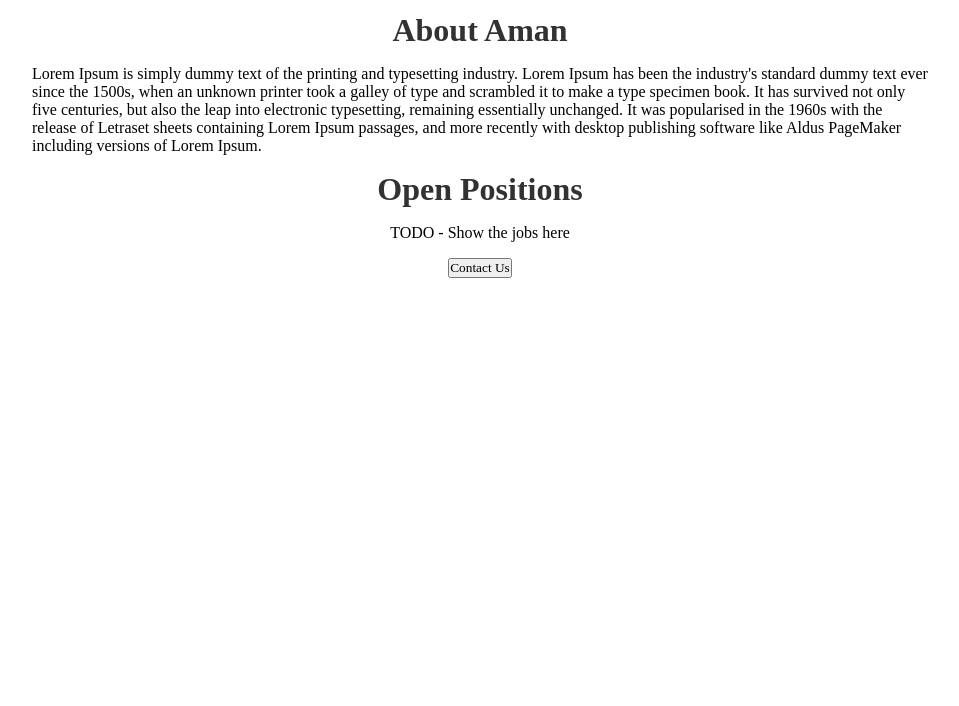
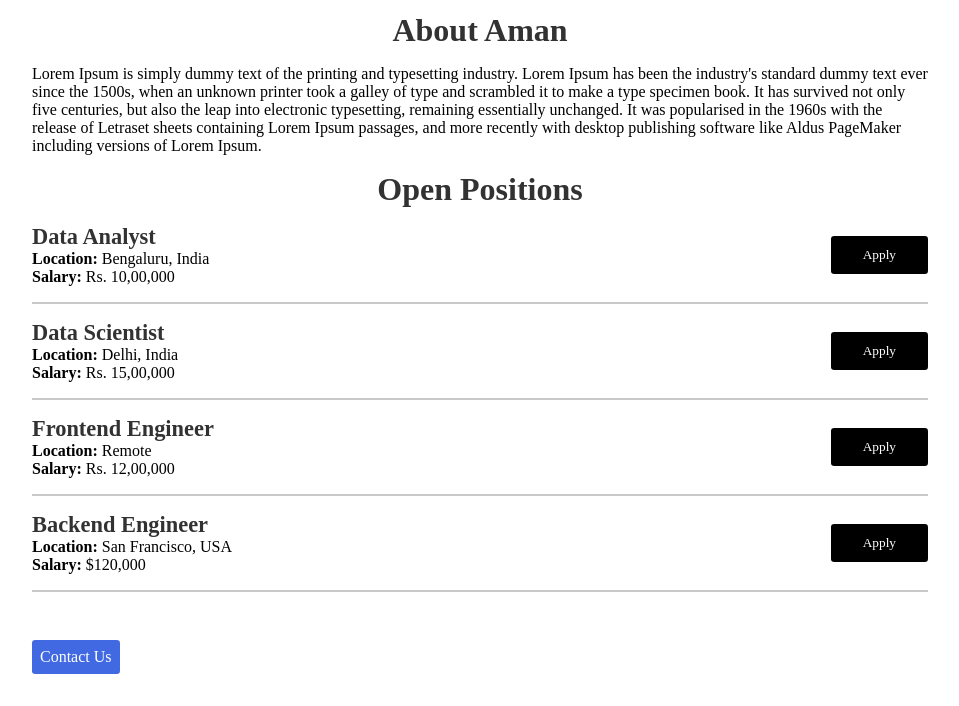
Before and after one commit to PalAman-git/flask-connected-website, a Flask app: page / in a window 1280 px wide. Shown: the part 398-1104 px from the top of the page, without its empty margins (160-1119 px from the left). Before the commit the page ends 676 px from the top, so only its background shows below. Run offline with Flask 3, Linux system fonts and the light colour scheme; some web fonts are replaced.

Commit message:
Added the dynamic data and API route

```diff
--- a/app.py
+++ b/app.py
@@ -1,10 +1,41 @@
-from flask import Flask,render_template
+from flask import Flask, jsonify,render_template
 
 app = Flask(__name__)
 
+JOBS = [
+  {
+    'id':1,
+    'title':'Data Analyst',
+    'location': 'Bengaluru, India',
+    'salary': 'Rs. 10,00,000'
+  },
+  {
+    'id':2,
+    'title':'Data Scientist',
+    'location': 'Delhi, India',
+    'salary': 'Rs. 15,00,000'
+  },
+  {
+    'id':3,
+    'title':'Frontend Engineer',
+    'location': 'Remote',
+    'salary': 'Rs. 12,00,000'
+  },
+  {
+    'id':4,
+    'title':'Backend Engineer',
+    'location': 'San Francisco, USA',
+    'salary': '$120,000'
+  }
+]
+
 @app.route('/')
 def hello_world():
-    return render_template('home.html')
+    return render_template('home.html',jobs=JOBS)
+
+@app.route('/api/jobs')
+def list_jobs():
+  return jsonify(JOBS)
 
 if __name__ == '__main__' :
     app.run(host='0.0.0.0',debug=True)
--- a/templates/home.html
+++ b/templates/home.html
@@ -32,6 +32,7 @@
         color: rgb(50,50,50);
       }
       p{
+
         margin:1rem 0rem;
       }
       #container{
@@ -40,6 +41,24 @@
         justify-content:center;
         align-items:center;
         flex-direction:column;
+      }
+      #contact{
+        padding: 0.5rem; 1rem;
+        background-color:rgb(65,105,225);
+        color:white;
+        border:none;
+        border-radius:0.2rem;
+        font-size:1rem;
+        margin:2rem 0rem;
+      }
+      .jobs{
+        text-align:left;
+        width:100%;
+      }
+      .job{
+        margin:1rem 0rem;
+        padding-bottom:1rem;
+        border-bottom:2px solid rgb(200,200,200);
       }
     </style>
   </head>
@@ -54,8 +73,11 @@
     </p>
 
     <h2>Open Positions</h2>
-    <p>TODO - Show the jobs here</p>
-    <button>Contact Us</button>
+    <div class="jobs">
+      {% for job in jobs %}
+        {% include 'jobitem.html' %}
+      {% endfor %}
+      <button id="contact">Contact Us</button>
     </div>
   </body>
 </html>
--- /dev/null
+++ b/templates/jobitem.html
@@ -0,0 +1,10 @@
+<div class='job' style="display:flex;justify-content:space-between;align-items:center">
+  <div>
+    <h3 style="font-size:1.4rem; color:rgb(50,50,50);">{{job['title']}}</h3>
+    <div><b>Location:</b> {{job['location']}}</div>
+    {% if 'salary' in job %}
+    <div><b>Salary:</b> {{job['salary']}}</div>
+    {% endif %}
+  </div>
+  <button style="padding:0.7rem 2rem;border:none;border-radius:0.2rem; background-color:black; color:white; cursor:pointer;">Apply</button>
+</div>
```
